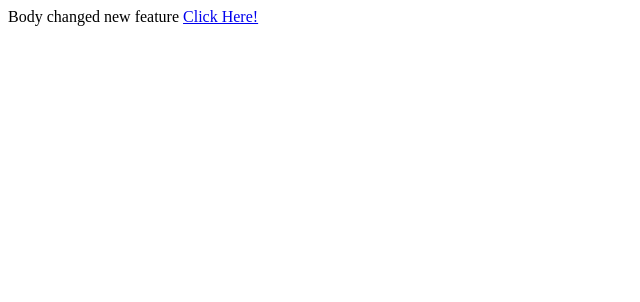
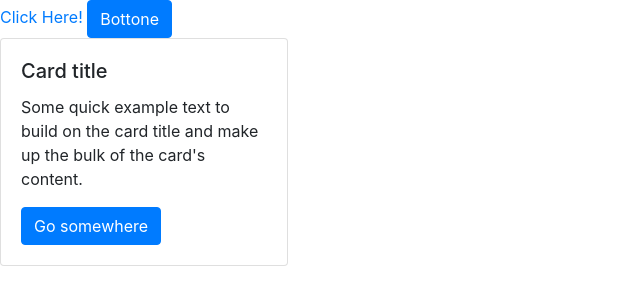
Before and after one commit to riccardopalmieri/lecture1, a plain HTML site: page index.html in a window 1280 px wide. Shown: the whole page, without its empty margins (0-640 px from the left). Drawn offline with nearby package versions, Linux system fonts and the light colour scheme.

Commit message:
Bootstrap

```diff
--- a/index.html
+++ b/index.html
@@ -1,11 +1,21 @@
 <!DOCTYPE html>
 <html>
+<!--Inserire bootstrap-->
+<link rel="stylesheet" href="https://stackpath.bootstrapcdn.com/bootstrap/4.1.1/css/bootstrap.min.css" integrity="sha384-WskhaSGFgHYWDcbwN70/dfYBj47jz9qbsMId/iRN3ewGhXQFZCSftd1LZCfmhktB" crossorigin="anonymous">
   <head>
     <title>Test</title>
     <title></title>
   </head>
   <body>
-    Body changed new feature
     <a href="hello.html">Click Here!</a>
+    <button type="button" name="button" class="btn btn-primary">Bottone</button>
+    <div class="card" style="width: 18rem;">
+<!--  <img src="..." class="card-img-top" alt="...">-->
+  <div class="card-body">
+    <h5 class="card-title">Card title</h5>
+    <p class="card-text">Some quick example text to build on the card title and make up the bulk of the card's content.</p>
+    <a href="#" class="btn btn-primary">Go somewhere</a>
+  </div>
+</div>
   </body>
 </html>
```
